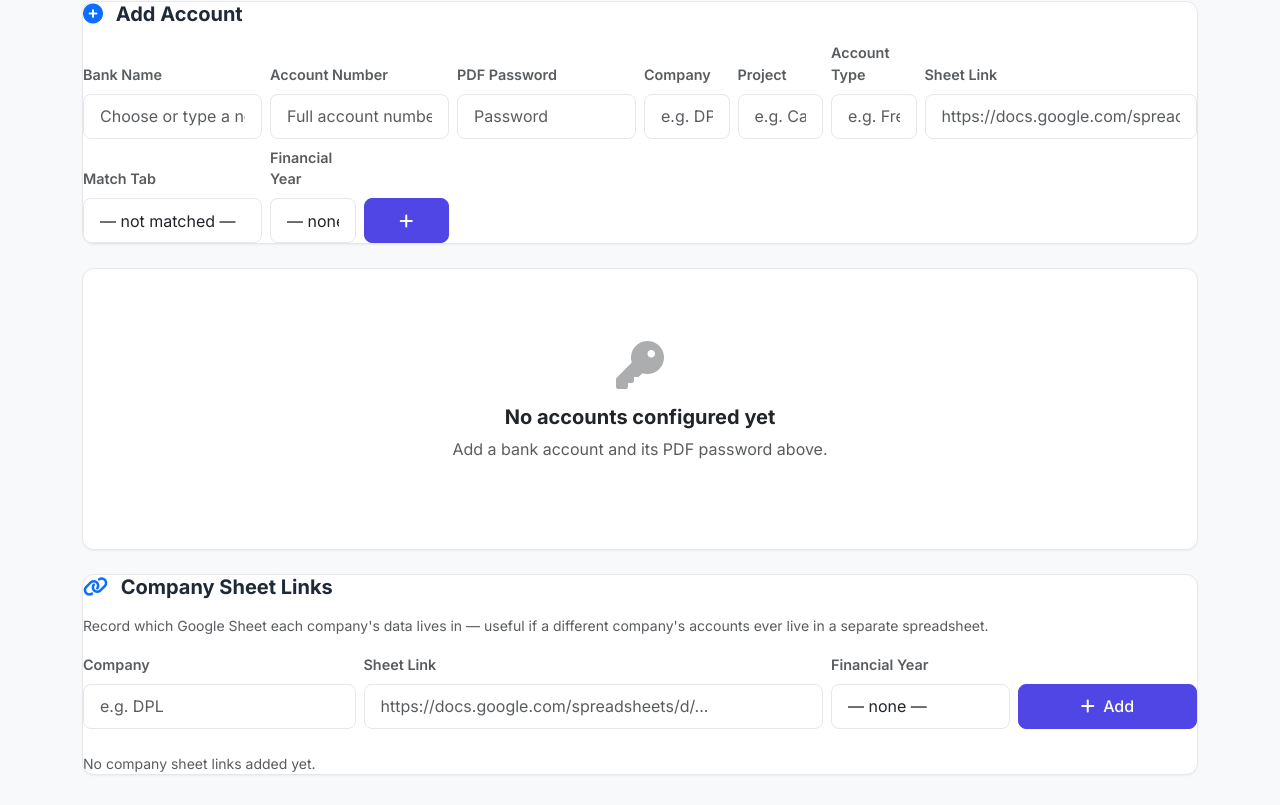
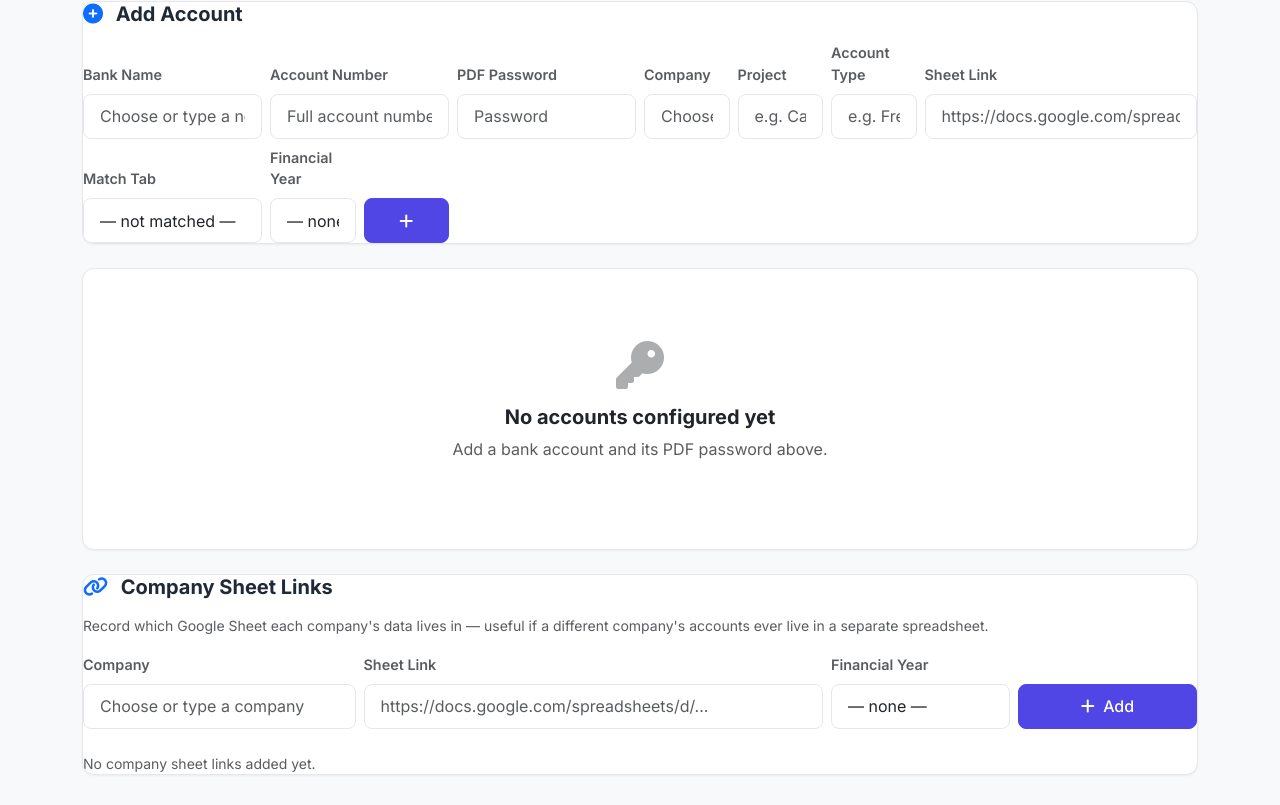
Before and after one commit to intern-dot250/bank-statement-automation, a Flask app: page /admin/passwords in a window 1280 px wide. Shown: the part 233-1038 px from the top of the page. Run offline with Flask 3, Linux system fonts and the light colour scheme; the visitor is signed in with stand-in values (Sample User, id 1); data that the repository does not hold is empty; parts of the project's set-up code (start-up, migrations or seed data) failed here and were passed over; some libraries are stand-ins or nearby versions.

Commit message:
Make Company a dropdown (with free-text option) on Account Passwords
Company was a plain text field on both the Add Account form and
Company Sheet Links, prone to typos/inconsistent naming (e.g. "dpl"
vs "DPL"). It's now a datalist-backed dropdown seeded with the known
companies (DPL, AMB, EBL, Personal) plus any company already in use
across accounts or sheet links — same "choose or type a new one"
pattern already used for Bank Name, so adding a brand-new company
still works without a code change.

```diff
--- a/templates/admin_passwords.html
+++ b/templates/admin_passwords.html
@@ -24,6 +24,11 @@
                     {% endfor %}
                 </datalist>
             </div>
+            <datalist id="company_options">
+                {% for c in company_options %}
+                <option value="{{ c }}">
+                {% endfor %}
+            </datalist>
             <div class="col-md-2">
                 <label class="form-label small text-muted">Account Number</label>
                 <input type="text" class="form-control" name="account_number" placeholder="Full account number" required>
@@ -34,7 +39,7 @@
             </div>
             <div class="col-md-1">
                 <label class="form-label small text-muted">Company</label>
-                <input type="text" class="form-control" name="company" placeholder="e.g. DPL">
+                <input type="text" class="form-control" name="company" list="company_options" placeholder="Choose or type a company" autocomplete="off">
             </div>
             <div class="col-md-1">
                 <label class="form-label small text-muted">Project</label>
@@ -177,7 +182,7 @@
         <form method="POST" action="{{ url_for('admin_company_sheets_add') }}" class="row g-2 align-items-end mb-4">
             <div class="col-md-3">
                 <label class="form-label small text-muted">Company</label>
-                <input type="text" class="form-control" name="company" placeholder="e.g. DPL" required>
+                <input type="text" class="form-control" name="company" list="company_options" placeholder="Choose or type a company" autocomplete="off" required>
             </div>
             <div class="col-md-5">
                 <label class="form-label small text-muted">Sheet Link</label>
@@ -251,7 +256,7 @@
                     <div class="row g-2">
                         <div class="col-md-12">
                             <label class="form-label small text-muted">Company</label>
-                            <input type="text" class="form-control" name="company" value="{{ cs.company }}" required>
+                            <input type="text" class="form-control" name="company" value="{{ cs.company }}" list="company_options" autocomplete="off" required>
                         </div>
                         <div class="col-md-12">
                             <label class="form-label small text-muted">Sheet Link</label>
@@ -306,7 +311,7 @@
                         </div>
                         <div class="col-md-6">
                             <label class="form-label small text-muted">Company</label>
-                            <input type="text" class="form-control" name="company" value="{{ acc.company or '' }}" placeholder="e.g. DPL">
+                            <input type="text" class="form-control" name="company" value="{{ acc.company or '' }}" list="company_options" placeholder="Choose or type a company" autocomplete="off">
                         </div>
                         <div class="col-md-6">
                             <label class="form-label small text-muted">Project</label>
--- a/web_app.py
+++ b/web_app.py
@@ -1018,6 +1018,12 @@ def accounts_list():
 # added here to show up reasonably.
 _PROJECT_ABBREVIATIONS = {"Casa Romana": "CR", "Aravali Heights": "AH"}
 
+# Known companies for the Account Passwords / Company Sheet Links "Company"
+# dropdown. Same pattern as bank_names below (Choose or type a new one) —
+# this list is a starting point, not a hard restriction, so a new company
+# can still be typed and saved without a code change.
+_KNOWN_COMPANIES = ["DPL", "AMB", "EBL", "Personal"]
+
 
 def _abbreviate_project(business_unit: str | None, bank_name: str | None) -> str:
     text = business_unit or bank_name or ""
@@ -1107,12 +1113,17 @@ def admin_passwords():
     company_sheets = company_sheets_store.list_company_sheets()
     fy_options = financial_year.generate_fy_options()
     account_companies = sorted({acc["company"] for acc in accounts if acc.get("company")})
+    company_options = sorted({
+        *_KNOWN_COMPANIES,
+        *account_companies,
+        *(cs.get("company") for cs in company_sheets if cs.get("company")),
+    })
 
     return render_template(
         "admin_passwords.html",
         accounts=accounts, bank_names=bank_names, company_sheets=company_sheets,
         worksheet_tabs=worksheet_tabs, fy_options=fy_options,
-        account_companies=account_companies,
+        account_companies=account_companies, company_options=company_options,
     )
 
 
```
